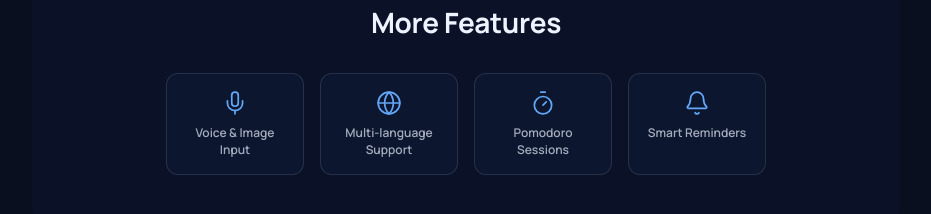
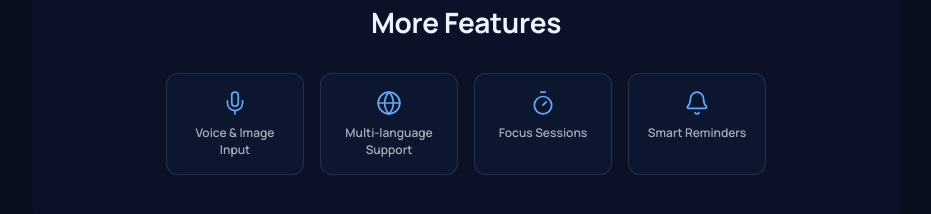
Before and after one commit to zana-AI/zana_planner, a React (Vite) app in the folder webapp_frontend/: page / in a window 1280 px wide. Shown: the part 1560-1774 px from the top of the page, without its empty margins (174-1105 px from the left). Built offline with nearby package versions, Linux system fonts and the light colour scheme; no server answers.

Commit message:
Rename Pomodoro feature to focus sessions

```diff
--- a/webapp_frontend/src/components/HomePage.tsx
+++ b/webapp_frontend/src/components/HomePage.tsx
@@ -251,7 +251,7 @@ export function HomePage() {
           </div>
           <div className="home-additional-item">
             <span className="home-additional-icon"><Timer size={26} strokeWidth={1.6} /></span>
-            <span className="home-additional-text">Pomodoro Sessions</span>
+            <span className="home-additional-text">Focus Sessions</span>
           </div>
           <div className="home-additional-item">
             <span className="home-additional-icon"><Bell size={26} strokeWidth={1.6} /></span>
```
